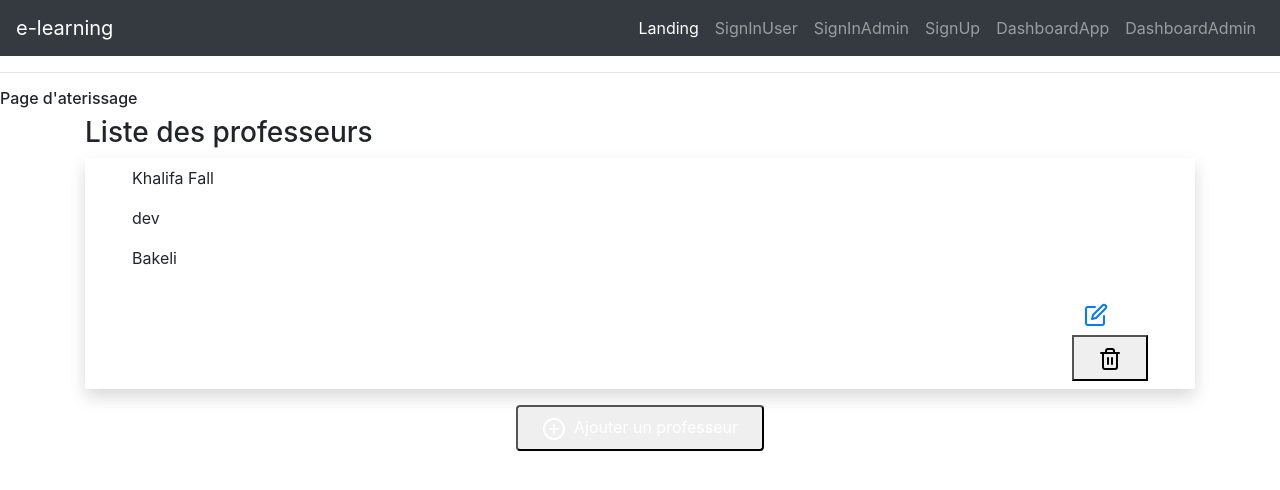
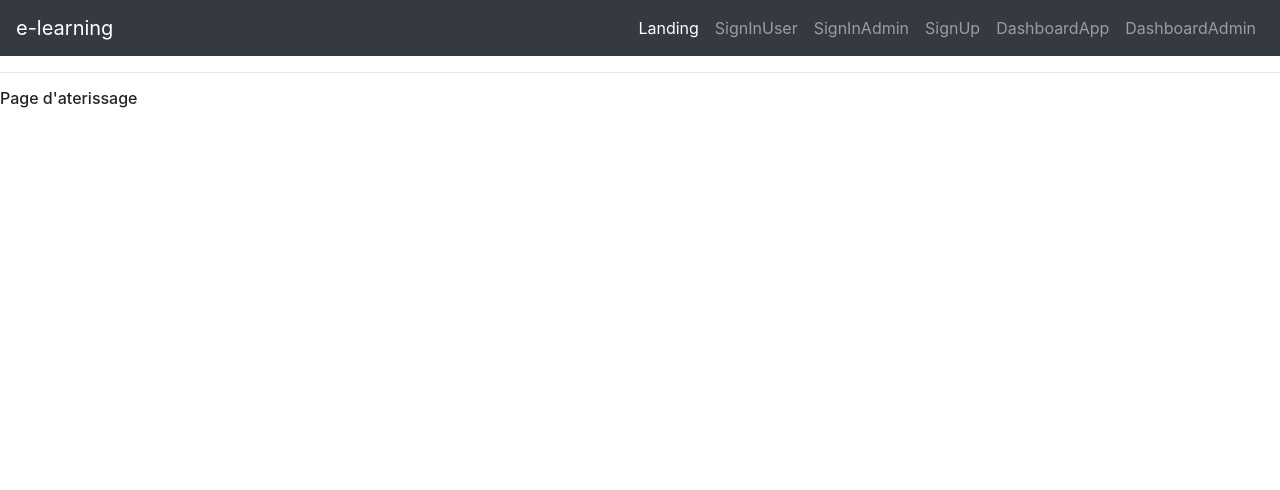
Before and after one commit to Nguirane120/bakeli-project, a React (Create React App) app: page / in a window 1280 px wide. Shown: the top 490 px of the page. Built offline with nearby package versions, Linux system fonts and the light colour scheme.

Commit message:
adding teacher

```diff
--- a/src/Composant/Administrateur/Professeur/ListeProfesseur/ListeProfesseur.js
+++ b/src/Composant/Administrateur/Professeur/ListeProfesseur/ListeProfesseur.js
@@ -46,12 +46,13 @@ export const Listprofesseur = () => {
                   title="Remove Employee"
                 >
                   <svg xmlns="http://www.w3.org/2000/svg" width="24" height="24"
-                   viewBox="0 0 24 24" fill="none" stroke="currentColor" strokeWidth="2"
-                   strokeLinecap="round" strokeLinejoin="round" className="feather feather-trash-2">
-                     <polyline points="3 6 5 6 21 6"></polyline>
-                     <path d="M19 6v14a2 2 0 0 1-2 2H7a2 2 0 0 1-2-2V6m3 0V4a2 2 0 0 1 2-2h4a2 2 0 0 1 2 2v2">
-                       </path><line x1="10" y1="11" x2="10" y2="17"></line>
-                       <line x1="14" y1="11" x2="14" y2="17"></line></svg>
+                  viewBox="0 0 24 24" fill="none" stroke="currentColor"
+                  stroke-width="2" stroke-linecap="round" stroke-linejoin="round"
+                  className="feather feather-activity"><svg xmlns="http://www.w3.org/2000/svg"
+                  width="24" height="24" viewBox="0 0 24 24" fill="none" stroke="currentColor"
+                  stroke-width="2" stroke-linecap="round" stroke-linejoin="round"
+                  className="feather feather-filter">
+                    <polygon points="22 3 2 3 10 12.46 10 19 14 21 14 12.46 22 3"></polygon></svg></svg>
                 </button>
               </div>
             </div>
--- a/src/Composant/App/App.js
+++ b/src/Composant/App/App.js
@@ -1,5 +1,5 @@
 import React from 'react';
-import { BrowserRouter as Router, Route,Switch } from 'react-router-dom';
+import { BrowserRouter as Router, Route } from 'react-router-dom';
 import Navigation from '../Navigation/Navigation';
 import LandingPage from '../Landing/Landing';
 import SignUpPage from '../Administrateur/InscriptionAdmin/SignupPage';
@@ -15,12 +15,7 @@ import * as ROUTES from '../../Constant/routes';
 import './App.css';
 import "../../../node_modules/bootstrap/dist/css/bootstrap.min.css"
 
-// import de khalifa
-import { GlobalProvider } from '../Administrateur/Professeur/context/GlobalState';
 
-import { Home } from '../Administrateur/Professeur/Home';
-import { AddEmployee } from '../Administrateur/Professeur/AjoutProfesseur/AjoutProfesseur';
-import { EditEmployee } from '../Administrateur/Professeur/DetailProfesseur/DetailProfesseur';
 
 
 const App = () => {
@@ -39,15 +34,6 @@ const App = () => {
             </div>
 
 
-            <GlobalProvider>
-              <div className="App">
-               <Switch>
-               <Route path={["/", "/ajout_prof"]} component={Home} exact />
-               <Route path="/list_prof" component={AddEmployee} exact />
-               <Route path="/edit/:id" component={EditEmployee} exact />
-               </Switch>
-            </div>
-           </GlobalProvider>
         </Router>
   );
 }
```
Also changed, not shown: src/Composant/Administrateur/Professeur/context/Heading.js (renamed from src/Composant/Administrateur/Professeur/Heading.js), src/Composant/Administrateur/Professeur/context/Home.js (renamed from src/Composant/Administrateur/Professeur/Home.js).
